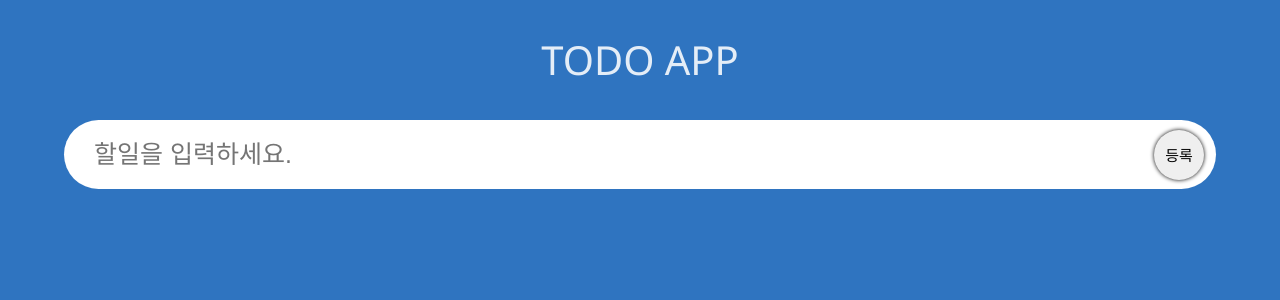
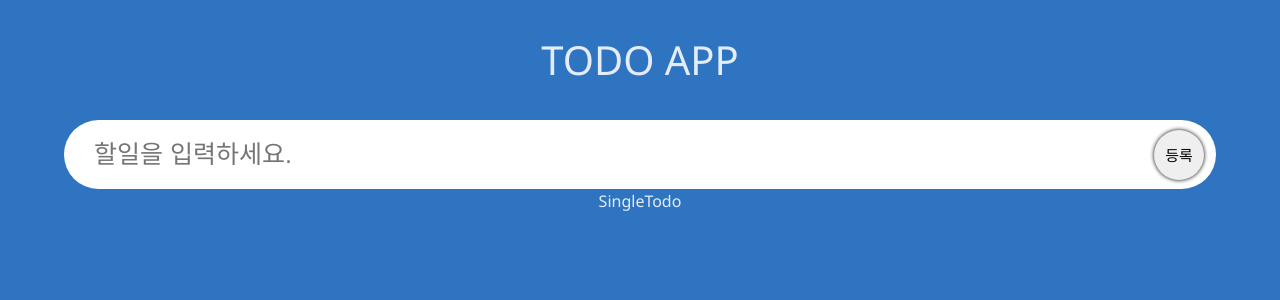
Before and after one commit to plla2/TS-todo-pra, a React (Vite) app in the folder todo-fcc/: page / in a window 1280 px wide. Both pictures are taken after typing "Sample" into the empty fields and a click on the button "등록". Shown: the top 300 px of the page. Built offline with nearby package versions, Linux system fonts and the light colour scheme.

Commit message:
create TodoList

```diff
--- a/todo-fcc/package.json
+++ b/todo-fcc/package.json
@@ -12,6 +12,7 @@
   "dependencies": {
     "react": "^18.2.0",
     "react-dom": "^18.2.0",
+    "react-icons": "^4.9.0",
     "sass": "^1.63.2"
   },
   "devDependencies": {
--- a/todo-fcc/src/App.tsx
+++ b/todo-fcc/src/App.tsx
@@ -2,6 +2,7 @@
 import "./App.scss";
 import InputField from "./components/InputField";
 import { Todo } from "./model";
+import TodoList from "./components/TodoList";
 
 const App: React.FC = () => {
   const [todo, setTodo] = useState<string>("");
@@ -19,6 +20,7 @@
     <div className="App">
       <span className="heading">Todo App</span>
       <InputField todo={todo} setTodo={setTodo} handleAdd={handleAdd} />
+      <TodoList todos={todos} setTodos={setTodos} />
     </div>
   );
 };
--- a/todo-fcc/src/components/InputField.tsx
+++ b/todo-fcc/src/components/InputField.tsx
@@ -1,4 +1,4 @@
-import React from "react";
+import React, { useRef } from "react";
 import "./InputField.scss";
 
 interface Props {
@@ -7,10 +7,18 @@
   handleAdd: (e: React.FormEvent) => void;
 }
 
-const InputField = ({ todo, setTodo, handleAdd }: Props) => {
+const InputField: React.FC<Props> = ({ todo, setTodo, handleAdd }: Props) => {
+  const inputRef = useRef<HTMLInputElement>(null);
   return (
-    <form className="input" onSubmit={handleAdd}>
+    <form
+      className="input"
+      onSubmit={(e) => {
+        handleAdd(e);
+        inputRef.current?.blur();
+      }}
+    >
       <input
+        ref={inputRef}
         type="input"
         placeholder="할일을 입력하세요."
         className="input__box"
--- /dev/null
+++ b/todo-fcc/src/components/SingleTodo.tsx
@@ -0,0 +1,12 @@
+import React from "react";
+import { Todo } from "../model";
+
+interface Props {
+  todo: Todo;
+}
+
+const SingleTodo: React.FC<Props> = ({ todo }: Props) => {
+  return <div>SingleTodo</div>;
+};
+
+export default SingleTodo;
--- /dev/null
+++ b/todo-fcc/src/components/TodoList.scss
@@ -0,0 +1,6 @@
+.todos {
+  display: flex;
+  justify-content: space-evenly;
+  width: 90%;
+  flex-wrap: wrap;
+}
--- /dev/null
+++ b/todo-fcc/src/components/TodoList.tsx
@@ -0,0 +1,24 @@
+import React from "react";
+import { Todo } from "../model";
+import "./TodoList.scss";
+import SingleTodo from "./SingleTodo";
+
+interface Props {
+  todos: Todo[];
+  setTodos: React.Dispatch<React.SetStateAction<Todo[]>>;
+}
+
+const TodoList: React.FC<Props> = ({ todos, setTodos }: Props) => {
+  console.log(todos);
+  return (
+    <div>
+      <div className="todos">
+        {todos.map((todo) => (
+          <SingleTodo todo={todo} key={todo.id} />
+        ))}
+      </div>
+    </div>
+  );
+};
+
+export default TodoList;
```
Also changed, not shown: 1 other file (tests, documents, lock files or other folders).
